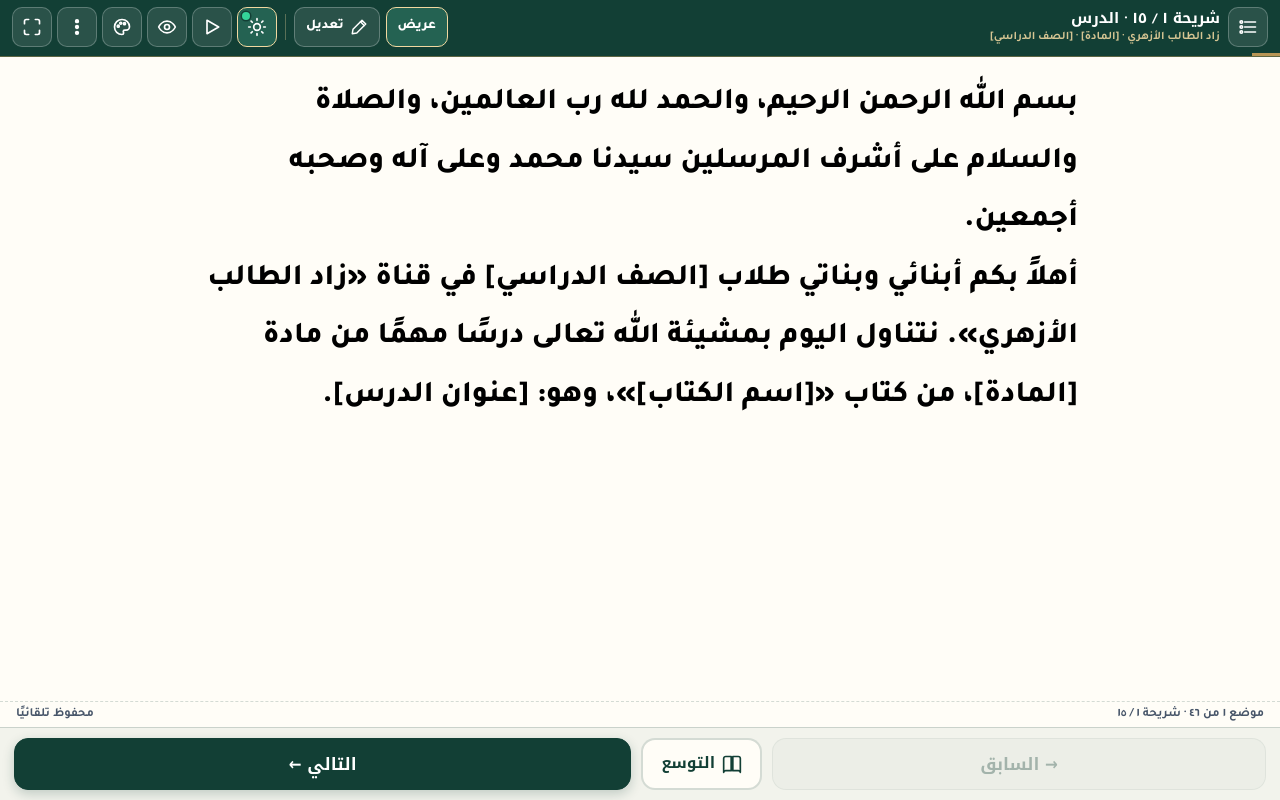
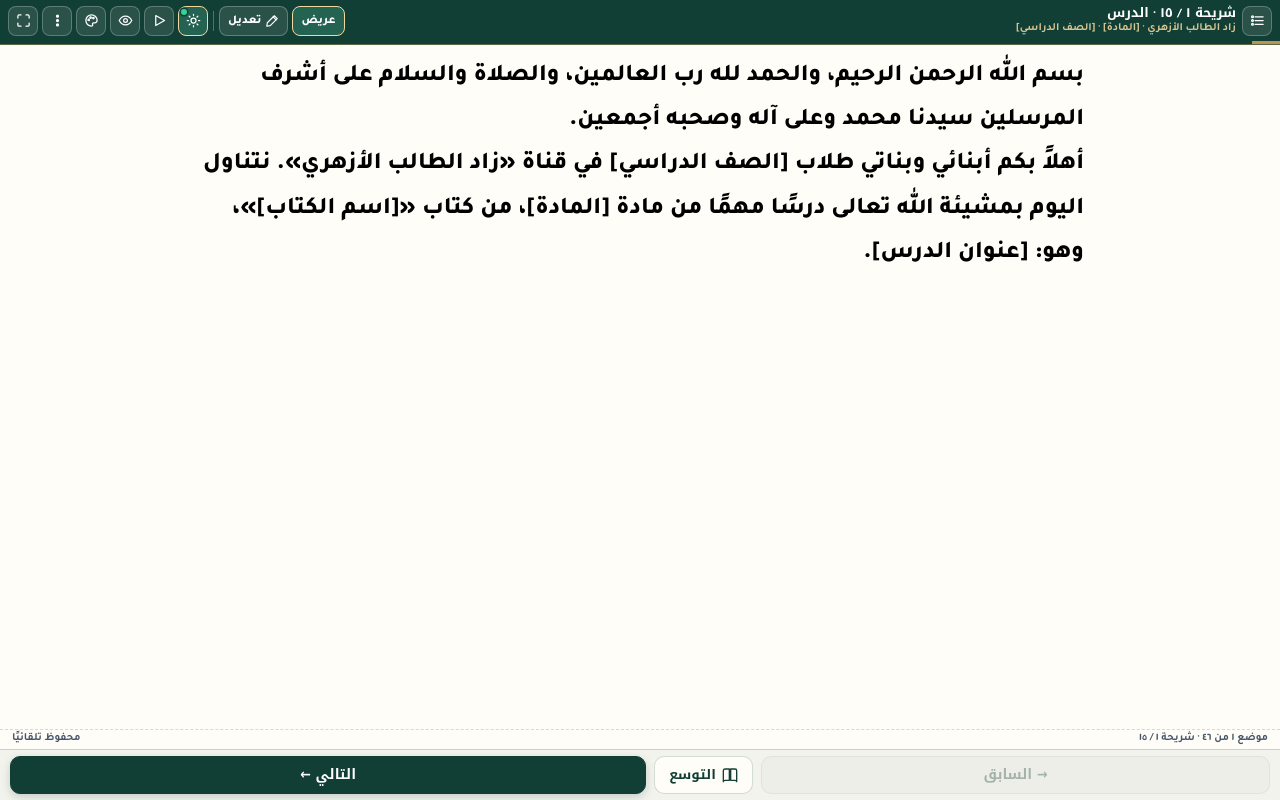
Before and after one commit to foad7229-png/zad-al-azhar, a plain HTML site: page zad-script-template.html in a window 1280 px wide. Drawn offline with Linux system fonts and the light colour scheme.

Commit message:
Adjust styles and settings for improved layout

```diff
--- a/zad-script-template.html
+++ b/zad-script-template.html
@@ -16,7 +16,7 @@
   --page-bg:#F3F0E7;
   --sp-bg:#FFFDF7; --sp-fg:#000000; --sp-weight:800;
   --sp-font-family:'Tajawal','Cairo','Noto Sans Arabic','Segoe UI',Tahoma,sans-serif;
-  --sp-font-size:30px; --sp-line-height:1.95;
+  --sp-font-size:24px; --sp-line-height:1.85;
   --sp-surface:rgba(18,63,53,.05); --sp-border:rgba(18,63,53,.18);
   --sp-muted:#475569; --sp-btn-bg:rgba(18,63,53,.07); --sp-btn-hover:rgba(18,63,53,.15);
   --sp-btn-ink:#123F35; --sp-act-bg:#123F35; --sp-act-border:#123F35; --sp-act-ink:#ffffff;
@@ -58,62 +58,64 @@ button{touch-action:manipulation;user-select:none}
 
 /* Top Header — Unified Single-Row Bar for Maximum Reading Space */
 #topBar{
-  flex:0 0 auto;position:relative;display:flex;align-items:center;justify-content:space-between;gap:8px;
-  padding:7px 12px 9px;background:var(--brand);color:#ffffff;
-  border-bottom:1px solid rgba(184,149,85,.45);min-height:54px;flex-wrap:wrap;
-}
-.brand-wrap{display:flex;align-items:center;gap:8px;min-width:170px;flex:1 1 200px}
+  flex:0 0 auto;position:relative;display:flex;align-items:center;justify-content:space-between;gap:6px;
+  padding:5px 8px 7px;background:var(--brand);color:#ffffff;
+  border-bottom:1px solid rgba(184,149,85,.45);min-height:42px;flex-wrap:nowrap;
+}
+.brand-wrap{display:flex;align-items:center;gap:6px;min-width:0;flex:1 1 auto}
 #scriptSidebarBtn{flex:none}
 .brand-titles{display:flex;flex-direction:column;min-width:0;flex:1}
 #scriptContext{
-  font:800 15px/1.28 var(--font-heading);color:#ffffff;
+  font:800 13px/1.25 var(--font-heading);color:#ffffff;
   white-space:nowrap;overflow:hidden;text-overflow:ellipsis;
 }
-.brand-sub-row{display:flex;align-items:center;gap:6px;min-width:0;margin-top:2px}
+.brand-sub-row{display:flex;align-items:center;gap:5px;min-width:0;margin-top:1px}
 #scriptBadge{
-  flex:none;font:800 11.5px/1.35 var(--font-body);color:#123F35;background:#F1D8A0;
-  border-radius:999px;padding:1px 9px;white-space:nowrap;
+  flex:none;font:800 10.5px/1.3 var(--font-body);color:#123F35;background:#F1D8A0;
+  border-radius:999px;padding:1px 7px;white-space:nowrap;
 }
 #lessonMeta{
-  font:700 11.5px/1.35 var(--font-body);color:#F1D8A0;opacity:.88;
+  display:none;font:700 11px/1.3 var(--font-body);color:#F1D8A0;opacity:.88;
   white-space:nowrap;overflow:hidden;text-overflow:ellipsis;
 }
+@media(min-width:980px){#lessonMeta{display:inline}}
 #topControlsWrap{
-  flex:0 1 auto;display:flex;align-items:center;flex-wrap:wrap;gap:6px;justify-content:flex-end;
-}
-.top-quick-group{display:inline-flex;align-items:center;flex-wrap:wrap;gap:6px}
-.top-sep{width:1px;height:26px;background:rgba(241,216,160,.32);margin:0 2px;flex:none}
-#headBtns{flex:0 0 auto;display:flex;align-items:center;gap:5px}
+  flex:0 0 auto;display:flex;align-items:center;flex-wrap:nowrap;gap:4px;justify-content:flex-end;
+}
+.top-quick-group{display:inline-flex;align-items:center;flex-wrap:nowrap;gap:4px}
+.top-sep{width:1px;height:20px;background:rgba(241,216,160,.32);margin:0 1px;flex:none}
+#headBtns{flex:0 0 auto;display:flex;align-items:center;gap:4px}
 .top-icon{
   appearance:none;position:relative;display:inline-grid;place-items:center;
-  min-width:40px;height:40px;border:1px solid rgba(255,255,255,.24);border-radius:10px;
-  background:rgba(255,255,255,.10);color:#ffffff;padding:6px;cursor:pointer;
+  min-width:30px;height:30px;border:1px solid rgba(255,255,255,.24);border-radius:8px;
+  background:rgba(255,255,255,.10);color:#ffffff;padding:4px;cursor:pointer;
   transition:background .15s,border-color .15s,transform .1s;
 }
-.top-icon svg{width:20px;height:20px;fill:none;stroke:currentColor;stroke-width:2;stroke-linecap:round;stroke-linejoin:round;pointer-events:none}
+.top-icon svg{width:15px;height:15px;fill:none;stroke:currentColor;stroke-width:2;stroke-linecap:round;stroke-linejoin:round;pointer-events:none}
 .top-icon:active{transform:scale(.94)}
 .top-icon.act,.top-icon[aria-pressed="true"]{background:#246252;border-color:#F1D8A0;color:#ffffff}
 #wakeLockBtn.awake::after{
-  content:'';position:absolute;top:4px;left:4px;width:8px;height:8px;border-radius:50%;
+  content:'';position:absolute;top:2px;left:2px;width:6px;height:6px;border-radius:50%;
   background:#34d399;box-shadow:0 0 0 1.5px var(--brand);pointer-events:none;
 }
 .top-icon.script-warning{color:#fde68a;border-color:#f59e0b}
-#pbar{position:absolute;right:0;bottom:0;height:3.5px;width:0%;background:var(--gold);transition:width .22s ease}
+#pbar{position:absolute;right:0;bottom:0;height:3px;width:0%;background:var(--gold);transition:width .22s ease}
 
 /* Header-integrated Quick Controls (Bold, Edit, Scope) */
 #topBar .script-pill-btn{
-  height:40px;padding:0 11px;border:1px solid rgba(255,255,255,.26);border-radius:10px;
-  background:rgba(255,255,255,.10);color:#ffffff;font-size:13.5px;
-}
+  height:30px;padding:0 8px;border:1px solid rgba(255,255,255,.26);border-radius:8px;
+  background:rgba(255,255,255,.10);color:#ffffff;font-size:12px;gap:4px;
+}
+#topBar .script-pill-btn svg{width:14px;height:14px}
 #topBar .script-pill-btn.act,#topBar .script-pill-btn[aria-pressed="true"]{
   background:#246252;border-color:#F1D8A0;color:#ffffff;
 }
 #topBar #scriptRead{background:#059669;border-color:#6ee7b7;color:#ffffff}
 #topBar #scriptScopeSeg{
-  height:40px;border:1px solid rgba(255,255,255,.26);border-radius:10px;
+  height:30px;border:1px solid rgba(255,255,255,.26);border-radius:8px;
   background:rgba(255,255,255,.10);
 }
-#topBar .sp-seg-btn{color:rgba(255,255,255,.82);padding:0 10px;font-size:13px}
+#topBar .sp-seg-btn{color:rgba(255,255,255,.82);padding:0 7px;font-size:11.5px}
 #topBar .sp-seg-btn.act{background:#F1D8A0;color:#123F35}
 body.focus-mode .top-quick-group,body.focus-mode .top-sep,body.focus-mode .cue-meta-bar{display:none}
 .script-pill-btn{
@@ -192,10 +194,10 @@ body.script-dark #scriptExpBanner{
 }
 #scriptReader,#scriptEditor{
   box-sizing:border-box;width:100%;height:100%;overflow-y:auto;overflow-x:hidden;
-  margin:0 auto;border:0;padding:18px 22px 36px;color:var(--sp-fg);background:transparent;
+  margin:0 auto;border:0;padding:10px 16px 20px;color:var(--sp-fg);background:transparent;
   text-align:right;direction:rtl;
   font-family:var(--sp-font-family);font-weight:var(--sp-weight,800);
-  font-size:var(--sp-font-size,30px);line-height:var(--sp-line-height,1.95);
+  font-size:var(--sp-font-size,24px);line-height:var(--sp-line-height,1.85);
   white-space:pre-wrap;overflow-wrap:anywhere;
   -webkit-overflow-scrolling:touch;overscroll-behavior:contain;
   scrollbar-width:thin;scrollbar-color:var(--sp-border) transparent;
@@ -299,50 +301,50 @@ body.script-dark .ol-exp-tag{color:#fbbf24}
 
 /* Tablet Thumb-Zone Navigation Footer */
 #navFooter{
-  flex:0 0 auto;display:grid;grid-template-columns:1fr auto 1.25fr;align-items:center;gap:10px;
-  padding:10px 14px calc(10px + var(--safe-b));
-  border-top:1.5px solid var(--sp-border);background:var(--sp-surface);
+  flex:0 0 auto;display:grid;grid-template-columns:1fr auto 1.25fr;align-items:center;gap:8px;
+  padding:6px 10px calc(6px + var(--safe-b));
+  border-top:1px solid var(--sp-border);background:var(--sp-surface);
 }
 .nav-btn{
-  appearance:none;display:inline-flex;align-items:center;justify-content:center;gap:8px;
-  min-height:52px;padding:0 16px;border:1.5px solid var(--sp-border);border-radius:14px;
+  appearance:none;display:inline-flex;align-items:center;justify-content:center;gap:6px;
+  min-height:38px;padding:0 12px;border:1.5px solid var(--sp-border);border-radius:10px;
   background:var(--sp-btn-bg);color:var(--sp-btn-ink);cursor:pointer;
-  font:800 17px/1 var(--font-heading);transition:background .12s,transform .1s;
+  font:800 14px/1 var(--font-heading);transition:background .12s,transform .1s;
 }
 .nav-btn:active:not(:disabled){transform:scale(.97)}
-.nav-btn.primary{background:var(--brand);border-color:var(--brand);color:#ffffff;box-shadow:0 4px 12px rgba(18,63,53,.22)}
+.nav-btn.primary{background:var(--brand);border-color:var(--brand);color:#ffffff;box-shadow:0 3px 8px rgba(18,63,53,.20)}
 .nav-btn.primary:active:not(:disabled){background:var(--brand-2)}
 .nav-btn:disabled{opacity:.35;cursor:default}
 
 /* Big Thumb Expansion Button in Center of Bottom Bar */
 #thumbExpBtn{
-  appearance:none;position:relative;display:inline-flex;align-items:center;justify-content:center;gap:7px;
-  min-height:52px;padding:0 18px;border:2px solid var(--sp-border);border-radius:14px;
+  appearance:none;position:relative;display:inline-flex;align-items:center;justify-content:center;gap:6px;
+  min-height:38px;padding:0 14px;border:1.5px solid var(--sp-border);border-radius:10px;
   background:var(--sp-bg);color:var(--sp-btn-ink);cursor:pointer;
-  font:800 15.5px/1 var(--font-heading);white-space:nowrap;transition:all .15s;
-}
-#thumbExpBtn svg{width:20px;height:20px;fill:none;stroke:currentColor;stroke-width:2;stroke-linecap:round;stroke-linejoin:round;pointer-events:none}
+  font:800 13.5px/1 var(--font-heading);white-space:nowrap;transition:all .15s;
+}
+#thumbExpBtn svg{width:16px;height:16px;fill:none;stroke:currentColor;stroke-width:2;stroke-linecap:round;stroke-linejoin:round;pointer-events:none}
 #thumbExpBtn:active{transform:scale(.96)}
 #thumbExpBtn.has-exp{border-color:#d97706;color:#92400e;background:#fffbeb}
 body.script-dark #thumbExpBtn.has-exp{color:#fde68a;background:rgba(217,119,6,.16);border-color:#d97706}
 #thumbExpBtn.has-exp::after{
-  content:'';position:absolute;top:6px;left:6px;width:9px;height:9px;border-radius:50%;
+  content:'';position:absolute;top:4px;left:4px;width:7px;height:7px;border-radius:50%;
   background:#d97706;pointer-events:none;
 }
 #thumbExpBtn.act{
-  background:#b45309;border-color:#fbbf24;color:#ffffff;box-shadow:0 4px 14px rgba(180,83,9,.32);
+  background:#b45309;border-color:#fbbf24;color:#ffffff;box-shadow:0 3px 10px rgba(180,83,9,.30);
 }
 #thumbExpBtn.act::after{display:none}
 .cue-meta-bar{
   flex:0 0 auto;display:flex;align-items:center;justify-content:space-between;gap:8px;
-  padding:4px 16px;border-top:1px dashed var(--sp-border);background:var(--sp-bg);
-  font:700 12.5px/1.4 var(--font-body);color:var(--sp-muted);
+  padding:2px 12px;border-top:1px dashed var(--sp-border);background:var(--sp-bg);
+  font:700 11px/1.35 var(--font-body);color:var(--sp-muted);
 }
 
 /* Popovers (Bottom-Sheet / Floating Friendly for Tablet) */
 .sp-popover{
-  position:fixed;top:62px;left:12px;width:min(380px,calc(100vw - 24px));z-index:35;
-  display:flex;flex-direction:column;gap:12px;padding:16px;
+  position:fixed;top:48px;left:10px;width:min(360px,calc(100vw - 20px));z-index:35;
+  display:flex;flex-direction:column;gap:12px;padding:14px;
   background:var(--sp-pop-bg);color:var(--sp-pop-ink);
   border:1.5px solid var(--sp-pop-border);border-radius:16px;
   box-shadow:0 16px 40px rgba(0,0,0,.32);max-height:calc(100dvh - 82px);overflow-y:auto;
@@ -402,7 +404,16 @@ body.script-dark #thumbExpBtn.has-exp{color:#fde68a;background:rgba(217,119,6,.1
 /* Small screens (portrait phones / small tablets) */
 @media(max-width:760px){
   .top-sep{display:none}
-  #topControlsWrap{width:100%;justify-content:space-between}
+  #topBar #scriptEdit span,#topBar #scriptRead span{display:none}
+  #topBar #scriptEdit,#topBar #scriptRead{min-width:30px;padding:0 6px}
+}
+@media(max-width:580px){
+  #scriptReader,#scriptEditor{padding:8px 12px 18px}
+  #navFooter{gap:6px;padding:5px 8px calc(5px + var(--safe-b))}
+  .nav-btn,#thumbExpBtn{min-height:36px;font-size:13px;padding:0 10px}
+  .top-icon,#topBar .script-pill-btn,#topBar #scriptScopeSeg{height:28px}
+  .top-icon{min-width:28px}
+}
 }
 @media(max-width:580px){
   #lessonMeta{display:none}
@@ -528,8 +539,8 @@ body.script-dark #thumbExpBtn.has-exp{color:#fde68a;background:rgba(217,119,6,.1
     <div>
       <label class="sp-sec-label" for="scriptFontRange">حجم الخط</label>
       <div class="sp-font-slider-row">
-        <input type="range" id="scriptFontRange" min="18" max="68" step="1" value="30" aria-label="التحكم في حجم الخط">
-        <output id="scriptFontSizeVal" class="sp-size-box" for="scriptFontRange">٣٠</output>
+        <input type="range" id="scriptFontRange" min="16" max="64" step="1" value="24" aria-label="التحكم في حجم الخط">
+        <output id="scriptFontSizeVal" class="sp-size-box" for="scriptFontRange">٢٤</output>
       </div>
     </div>
     <div>
@@ -935,12 +946,12 @@ const FG_SWATCHES=[
   {c:'#FACC15',name:'أصفر عالي التباين'}
 ];
 const DEFAULTS={
-  font:30, lineHeight:1.95, bg:'#FFFDF7', fg:'#000000', bold:true, fontFamily:'Tajawal',
+  font:24, lineHeight:1.85, bg:'#FFFDF7', fg:'#000000', bold:true, fontFamily:'Tajawal',
   sidebarOpen:false, sidebarSide:'right', narrowCol:true,
   swipeNav:true, autoCloseDrawer:true, wakeLock:true, focusMode:false, autoSpeed:42
 };
 const rawEmbedded=document.getElementById('presenterScriptData').textContent;
-const storeKey='zad-tablet-script-v2:'+hashStr(rawEmbedded);
+const storeKey='zad-tablet-script-v3:'+hashStr(rawEmbedded);
 
 const el={};
 ['scriptSidebarBtn','scriptContext','scriptBadge','lessonMeta','wakeLockBtn','autoScrollBtn','focusBtn','scriptStyleBtn','scriptOptions','scriptFsBtn','pbar','scriptFontRange','scriptFontSizeVal','scriptBold','scriptEdit','scriptRead','scriptScopeSeg','scriptScopeDetailBtn','scriptScopeSlideBtn','autoScrollBar','autoPlayToggle','autoSpeed','autoSpeedVal','autoCloseBtn','scriptExpBanner','scriptExpBack','drawerBackdrop','lessonTitle','closeDrawerBtn','outlineSearch','filterAllBtn','filterExpBtn','outlineList','sbStats','readerCol','scriptReader','scriptEditor','cueCounter','statusPill','btnPrev','thumbExpBtn','thumbExpLbl','btnNext','scriptStyleMenu','scriptFontFamily','scriptBgSwatches','scriptFgSwatches','scriptBgColor','scriptFgColor','scriptPresetLight','scriptPresetDark','scriptPresetHc','optSwipe','optNarrow','optAutoClose','optLeftSide','scriptMenu','scriptSaveHtml','scriptExport','scriptImport','scriptPrint','scriptFile','toast','printSheet'].forEach(id=>el[id]=document.getElementById(id));
@@ -1001,7 +1012,7 @@ function normalizeData(data){
   if(!outline.length)outline=[{index:0,sec:'الدرس',type:'cover',items:[]}];
   const settings={...DEFAULTS};
   if(data.settings&&typeof data.settings==='object'){
-    if(Number.isFinite(data.settings.font))settings.font=Math.round(Math.max(18,Math.min(68,data.settings.font)));
+    if(Number.isFinite(data.settings.font))settings.font=Math.round(Math.max(16,Math.min(64,data.settings.font)));
     if(Number.isFinite(data.settings.lineHeight))settings.lineHeight=Math.max(1.5,Math.min(2.4,data.settings.lineHeight));
     if(validHex(data.settings.bg))settings.bg=data.settings.bg.trim().toUpperCase();
     if(validHex(data.settings.fg))settings.fg=data.settings.fg.trim().toUpperCase();
@@ -1439,7 +1450,7 @@ function applyAppearance(partial={},save=false){
   if(validHex(partial.fg))st.fg=partial.fg.trim().toUpperCase();
   if(typeof partial.bold==='boolean')st.bold=partial.bold;
   if(typeof partial.fontFamily==='string'&&SCRIPT_FONTS.some(f=>f.id===partial.fontFamily))st.fontFamily=partial.fontFamily;
-  if(Number.isFinite(partial.font))st.font=Math.round(Math.max(18,Math.min(68,partial.font)));
+  if(Number.isFinite(partial.font))st.font=Math.round(Math.max(16,Math.min(64,partial.font)));
   if(Number.isFinite(partial.lineHeight))st.lineHeight=partial.lineHeight;
   const fObj=SCRIPT_FONTS.find(f=>f.id===st.fontFamily)||SCRIPT_FONTS[0];
   const root=document.documentElement.style;
```
